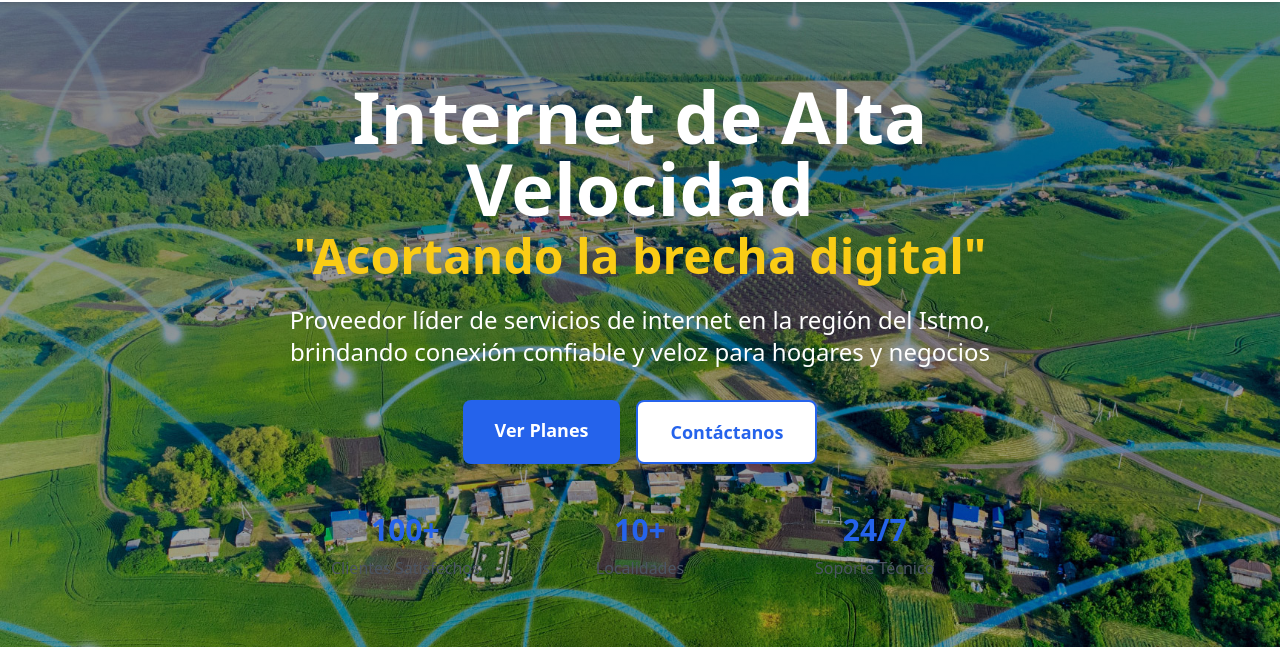
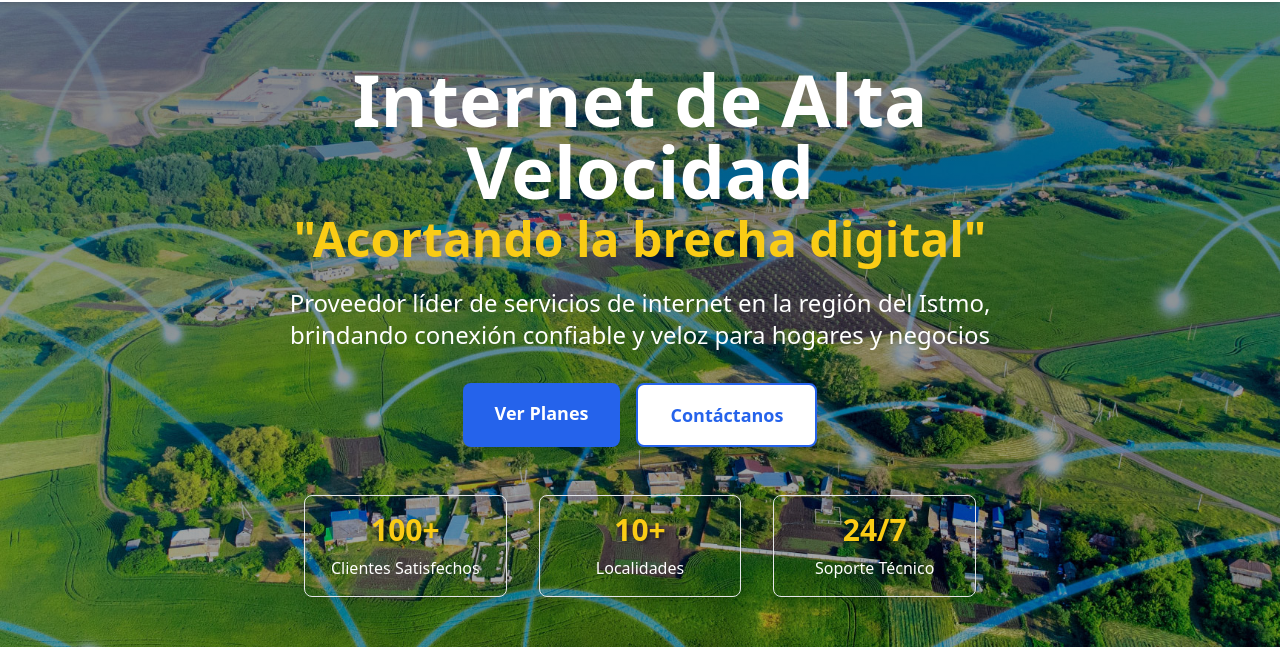
Before and after one commit to okguillermo-creator/mexicoenlinea, a website: page index.html in a window 1280 px wide. Shown: the part 70-717 px from the top of the page. Drawn offline with Linux system fonts and the light colour scheme.

Commit message:
feat: mejorado el diseño de los indicadores en el hero

```diff
--- a/css/parallax.css
+++ b/css/parallax.css
@@ -25,6 +25,10 @@
     padding-top: 4rem;
 }
 
+.text-shadow {
+    text-shadow: 2px 2px 4px rgba(0, 0, 0, 0.5);
+}
+
 @media (max-width: 768px) {
     .parallax-hero {
         background-attachment: scroll;
--- a/index.html
+++ b/index.html
@@ -56,17 +56,17 @@
                     </a>
                 </div>
                 <div class="mt-12 grid grid-cols-3 gap-8 max-w-2xl mx-auto">
-                    <div class="text-center">
-                        <div class="text-3xl font-bold text-blue-600 mb-2">100+</div>
-                        <div class="text-gray-600">Clientes Satisfechos</div>
+                    <div class="text-center bg-white/10 backdrop-blur-sm rounded-lg p-4 border border-white/20 shadow-lg transform hover:scale-105 transition-all duration-300">
+                        <div class="text-3xl font-bold text-yellow-400 mb-2 text-shadow">100+</div>
+                        <div class="text-white font-medium">Clientes Satisfechos</div>
                     </div>
-                    <div class="text-center">
-                        <div class="text-3xl font-bold text-blue-600 mb-2">10+</div>
-                        <div class="text-gray-600">Localidades</div>
+                    <div class="text-center bg-white/10 backdrop-blur-sm rounded-lg p-4 border border-white/20 shadow-lg transform hover:scale-105 transition-all duration-300">
+                        <div class="text-3xl font-bold text-yellow-400 mb-2 text-shadow">10+</div>
+                        <div class="text-white font-medium">Localidades</div>
                     </div>
-                    <div class="text-center">
-                        <div class="text-3xl font-bold text-blue-600 mb-2">24/7</div>
-                        <div class="text-gray-600">Soporte Técnico</div>
+                    <div class="text-center bg-white/10 backdrop-blur-sm rounded-lg p-4 border border-white/20 shadow-lg transform hover:scale-105 transition-all duration-300">
+                        <div class="text-3xl font-bold text-yellow-400 mb-2 text-shadow">24/7</div>
+                        <div class="text-white font-medium">Soporte Técnico</div>
                     </div>
                 </div>
             </div>
```
